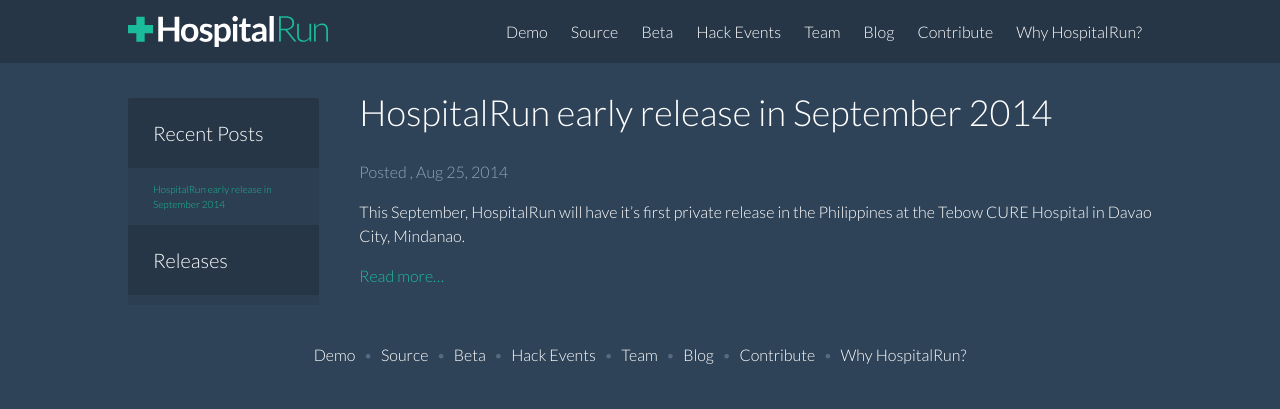
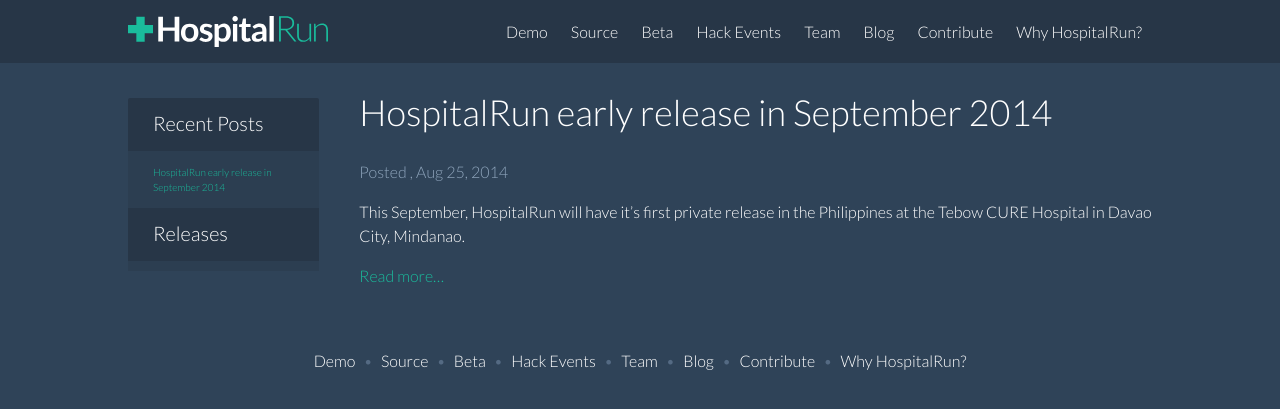
Before and after one commit to HospitalRun/hospitalrun.io, a Jekyll site: the page built from blog.html, in a window 1280 px wide. Shown: the top 409 px of the page. Built offline with Jekyll 4.4.1, drawn with Linux system fonts in a browser that asks for light colours.

Commit message:
Reduce recent posts header spacing

```diff
--- a/_sass/_blog.scss
+++ b/_sass/_blog.scss
@@ -1,6 +1,6 @@
 .blog-sidebar {
   margin-top: 35px;
-  margin-bottom: 8px;
+  margin-bottom: 48px;
   background-color: $navy-drk;
   border-radius: 2px;
 }
@@ -8,6 +8,11 @@
 .recent-post-header {
   font-size: 20px;
   padding-left: 25px;
+}
+
+h3.recent-post-header {
+  margin-top: 10px;
+  margin-bottom: 13px;
 }
 
 .recent-posts {
```
